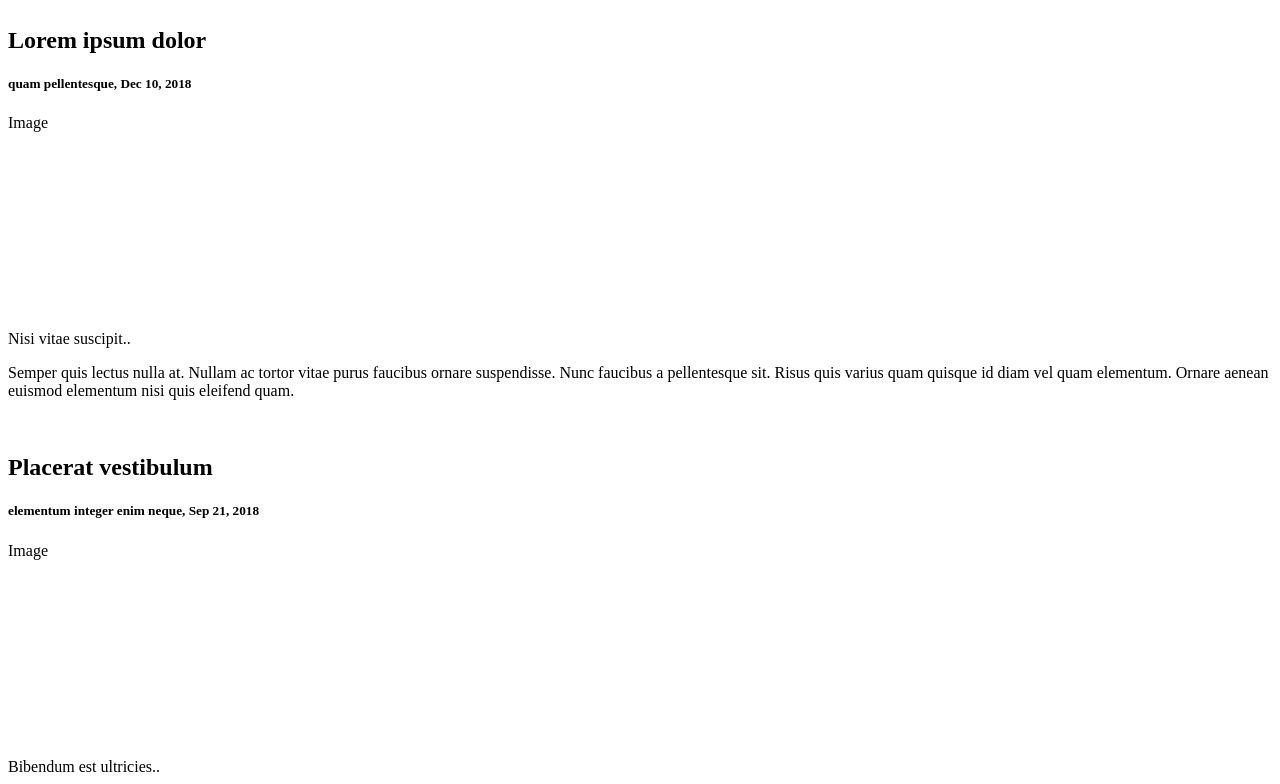
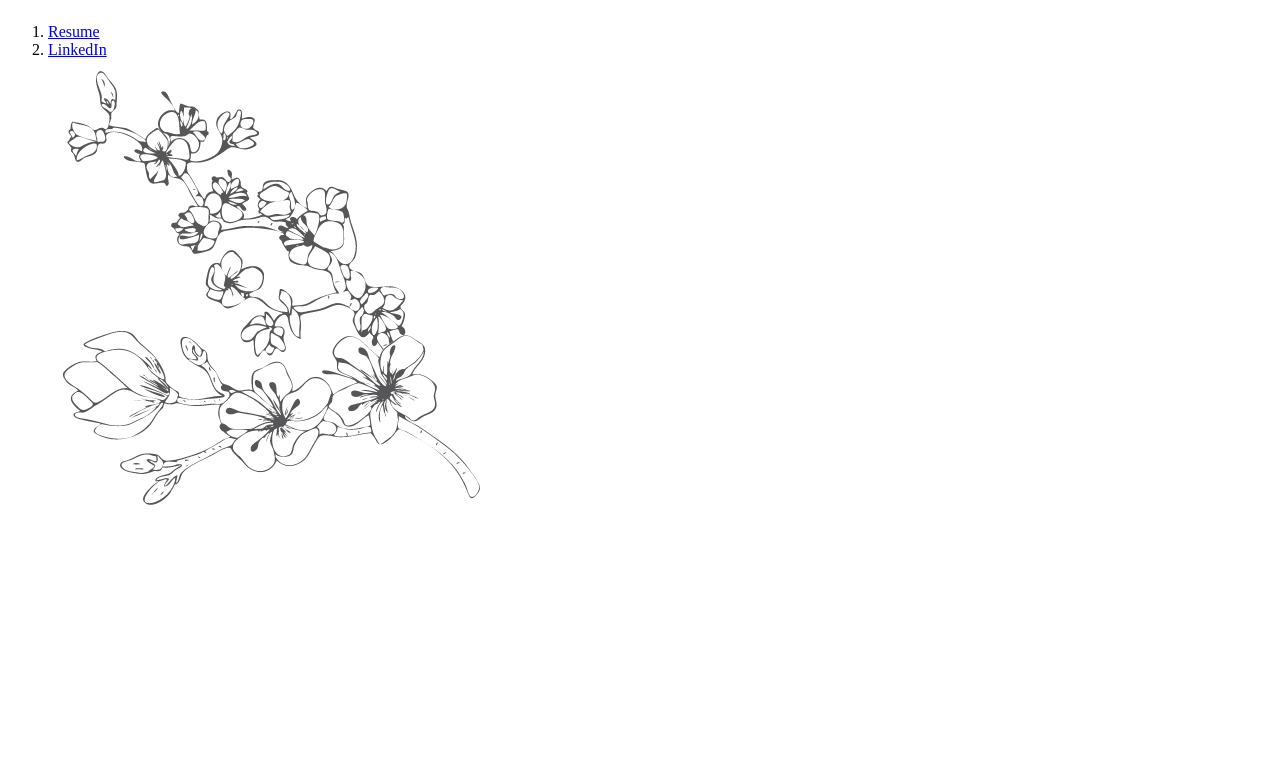
Before and after one commit to JZSweet/jz-portfolio2.0, a React (Create React App) app: page / in a window 1280 px wide. Shown: the part 216-1000 px from the top of the page. After the commit the page ends 800 px from the top, so only its background shows below. Built offline with nearby package versions, Linux system fonts and the light colour scheme.

Commit message:
changes on content file. add class and id to content

```diff
--- a/src/components/Content.js
+++ b/src/components/Content.js
@@ -3,18 +3,9 @@ import React, { Component } from 'react';
 class Content extends Component {
   render() {
     return (
-      <div className="main">
-        <h2>Lorem ipsum dolor</h2>
-        <h5>quam pellentesque, Dec 10, 2018</h5>
-        <div className="fakeimg" style={{ height: 200 }}>Image</div>
-        <p>Nisi vitae suscipit..</p>
-        <p>Semper quis lectus nulla at. Nullam ac tortor vitae purus faucibus ornare suspendisse. Nunc faucibus a pellentesque sit. Risus quis varius quam quisque id diam vel quam elementum. Ornare aenean euismod elementum nisi quis eleifend quam.</p>
-        <br />
-        <h2>Placerat vestibulum</h2>
-        <h5>elementum integer enim neque, Sep 21, 2018</h5>
-        <div className="fakeimg" style={{ height: 200 }}>Image</div>
-        <p>Bibendum est ultricies..</p>
-        <p>Semper quis lectus nulla at. Nullam ac tortor vitae purus faucibus ornare suspendisse. Nunc faucibus a pellentesque sit. Risus quis varius quam quisque id diam vel quam elementum.</p>
+      <div className="main" id='aboutme'>
+
+
       </div>
     );
   };
--- a/src/components/Footer.js
+++ b/src/components/Footer.js
@@ -8,14 +8,14 @@ class Footer extends Component {
   render() {
     return (
       <Breadcrumb>
+        <Breadcrumb.Item href="#">Resume</Breadcrumb.Item>
+        <Breadcrumb.Item href="#">LinkedIn</Breadcrumb.Item>
         <div className="footer" >
           <img className='d-block w-100'
             id='footerpic'
             src={Foot}
             alt='footer img' />
         </div>
-        <Breadcrumb.Item href="#">Resume</Breadcrumb.Item>
-        <Breadcrumb.Item href="#">LinkedIn</Breadcrumb.Item>
       </Breadcrumb>
 
     );
```
